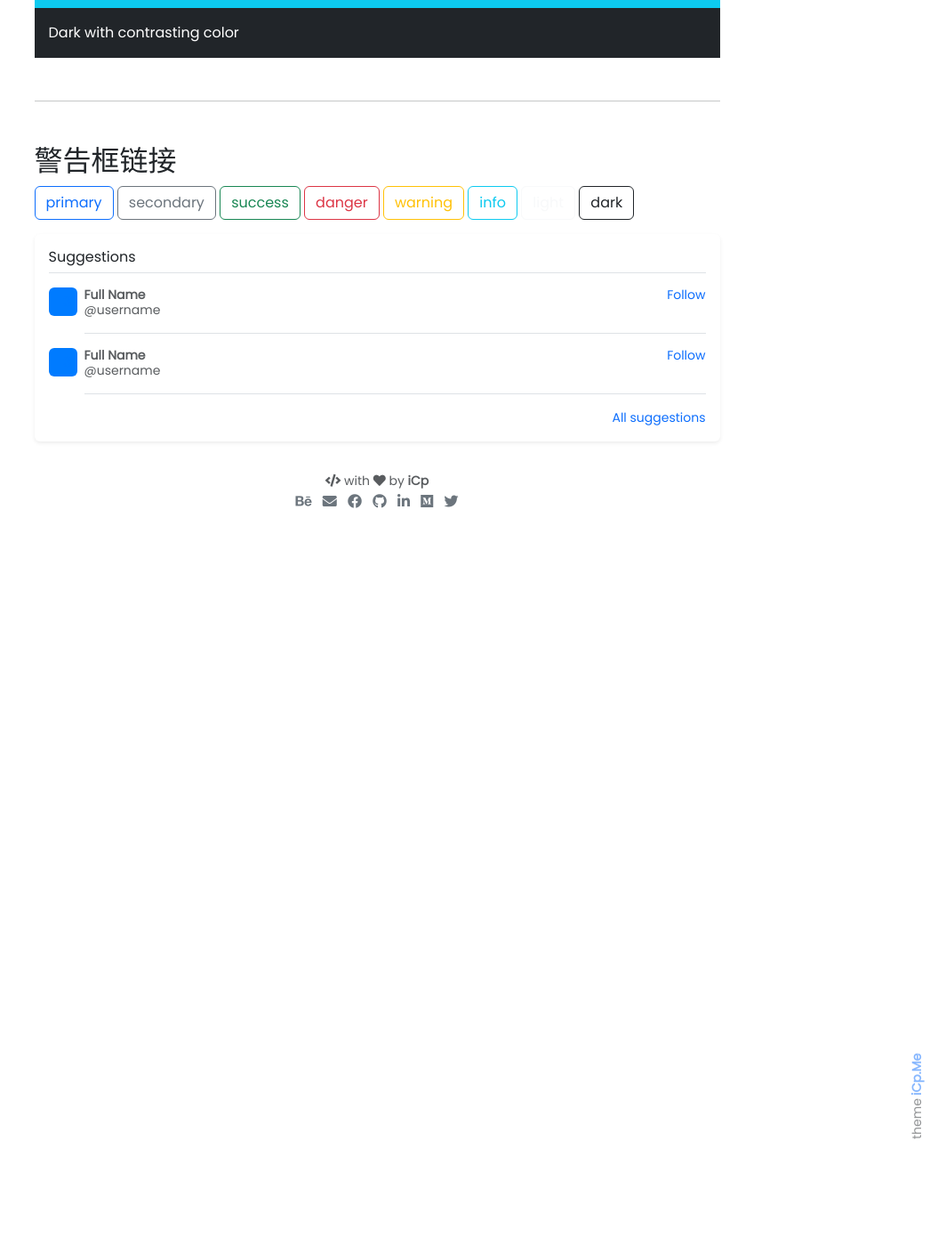
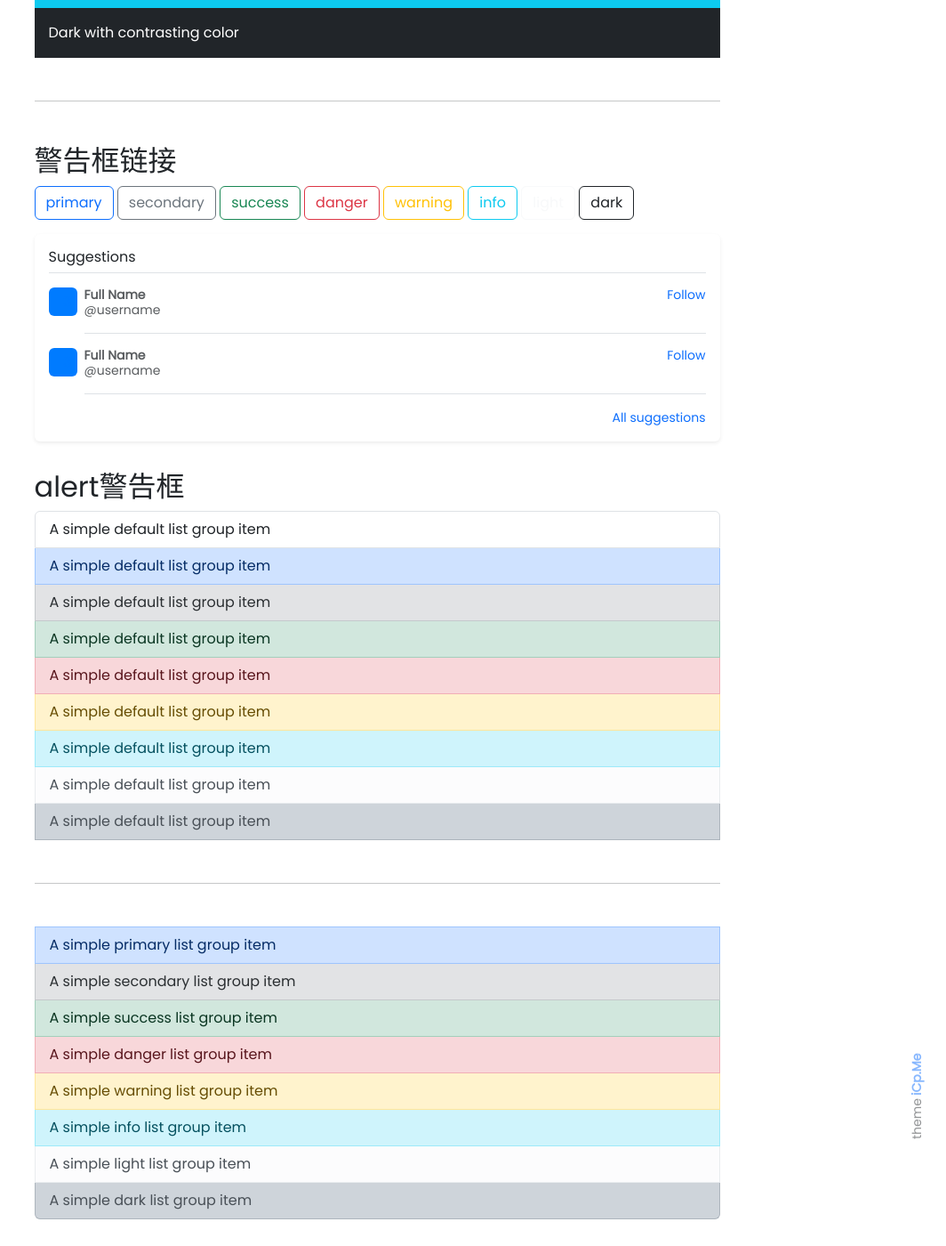
Before and after one commit to WorkSpacesPro/icp, a Jekyll site: the page built from pages/docs.md, in a window 1280 px wide and 1400 px high, scrolled down 2381 px. Shown: the whole window at 89% size, without its empty margins (216-1280 px from the left). Built offline with Jekyll 4.4.1, drawn with Linux system fonts in a browser that asks for light colours; emoji names are drawn with the system emoji font; before the commit the page ends 2973 px from its top, so only the background shows below that.

Commit message:
Update docs.md

```diff
--- a/pages/docs.md
+++ b/pages/docs.md
@@ -126,6 +126,30 @@
     </small>
   </div>
 
+  <!-- alert警告框 -->
+  <h2 id="list-group"> alert警告框</h2>
+<div class="list-group">
+  <div class="list-group-item list-group-item-action list-group-item-default">A simple default list group item</div>
+  <div class="list-group-item list-group-item-action list-group-item-primary">A simple default list group item</div>
+  <div class="list-group-item list-group-item-action list-group-item-secondary">A simple default list group item</div>
+  <div class="list-group-item list-group-item-action list-group-item-success">A simple default list group item</div>
+  <div class="list-group-item list-group-item-action list-group-item-danger">A simple default list group item</div>
+  <div class="list-group-item list-group-item-action list-group-item-warning">A simple default list group item</div>
+  <div class="list-group-item list-group-item-action list-group-item-info">A simple default list group item</div>
+  <div class="list-group-item list-group-item-action list-group-item-light">A simple default list group item</div>
+  <div class="list-group-item list-group-item-action list-group-item-dark">A simple default list group item</div>
+  <hr class="my-5">
+  <a href="#" class="list-group-item list-group-item-action list-group-item-primary">A simple primary list group item</a>
+  <a href="#" class="list-group-item list-group-item-action list-group-item-secondary">A simple secondary list group item</a>
+  <a href="#" class="list-group-item list-group-item-action list-group-item-success">A simple success list group item</a>
+  <a href="#" class="list-group-item list-group-item-action list-group-item-danger">A simple danger list group item</a>
+  <a href="#" class="list-group-item list-group-item-action list-group-item-warning">A simple warning list group item</a>
+  <a href="#" class="list-group-item list-group-item-action list-group-item-info">A simple info list group item</a>
+  <a href="#" class="list-group-item list-group-item-action list-group-item-light">A simple light list group item</a>
+  <a href="#" class="list-group-item list-group-item-action list-group-item-dark">A simple dark list group item</a>
+</div>
+<hr class="my-5">
+
 
 </div>
 
```
